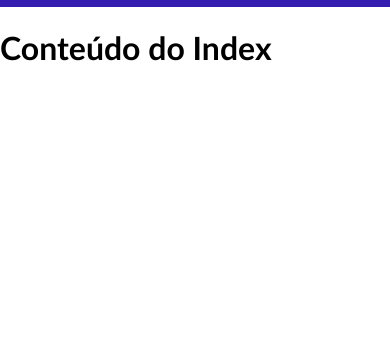
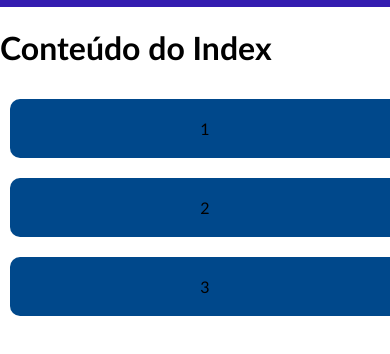
Before and after one commit to nathanhenriquy/TRABALHO, a plain HTML site: page index.html in a window 390 px wide. Shown: the part 146-500 px from the top of the page. Drawn offline with Linux system fonts and the light colour scheme.

```diff
--- a/index.html
+++ b/index.html
@@ -27,8 +27,13 @@
             </ul>
         </header>
 
-        <main>
+        <main class="main">
             <h1>Conteúdo do Index</h1>
+
+            <div class="item">1</div>
+            <div class="item">2</div>
+            <div class="item">3</div>
+
 
         </main>
 
--- a/styleindex.css
+++ b/styleindex.css
@@ -96,3 +96,52 @@ body{
 
 
 }
+
+.main{
+    grid-area: main;
+
+}
+
+.item {
+    display: inline-block;
+    background-color: rgb(0, 72, 139);
+    padding: 20px;
+    width: calc(33.33% - 40px);
+    min-width: 200px;
+    margin: 10px;
+    text-align: center;
+    border-radius: 10px;
+}
+
+.item img {
+    max-width: 100%;
+    height: auto;
+}
+
+.item h2 {
+    color: #fff;
+    font-size: 20px;
+    margin: 10px 0;
+}
+
+.item p {
+    color: #fff;
+    font-size: 16px;
+    margin: 5px 0;
+}
+
+
+
+
+@media (max-width: 977px) {
+    .item{
+        width: calc(50% - 43px);
+    }
+
+}
+@media (max-width: 672px) {
+    .item{
+        width: calc(100% - 40px);
+    }
+
+}
```
